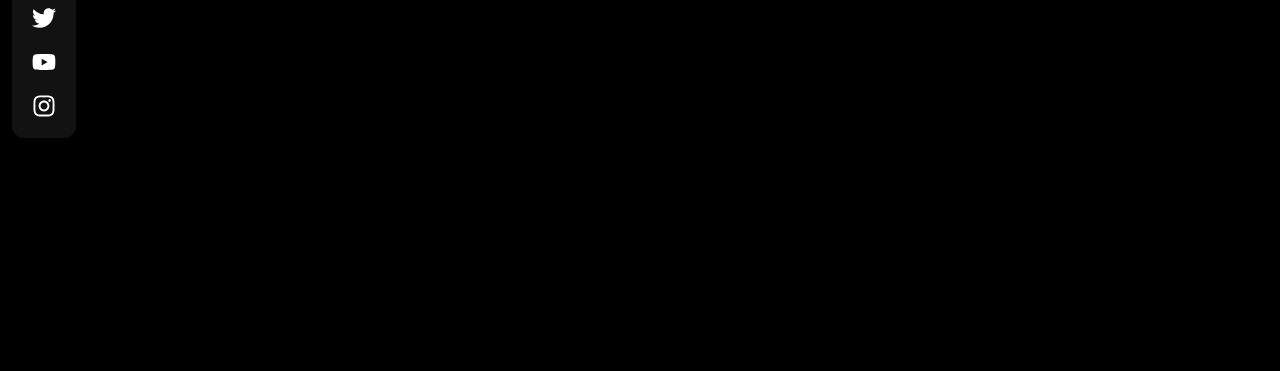
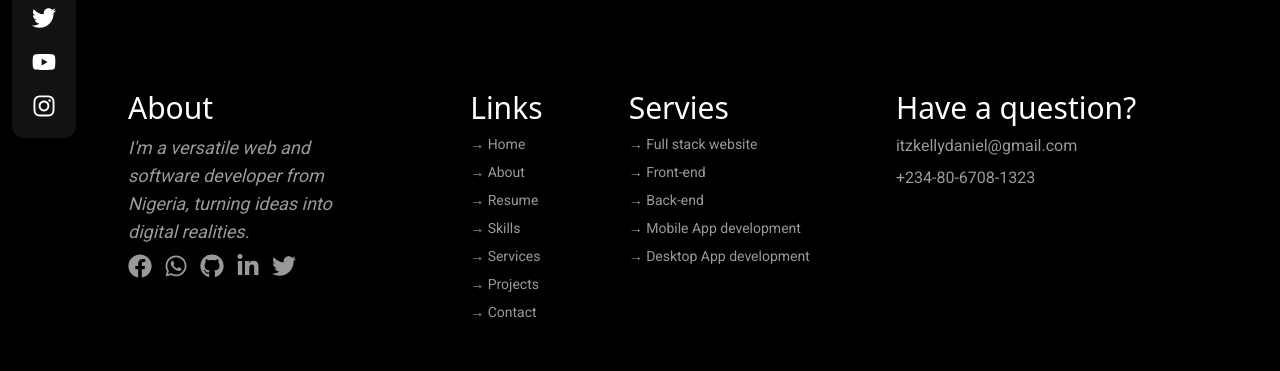
Before and after one commit to KellyDanielO/kellydanielo-portfolio, a Next.js app: page /portfolio in a window 1280 px wide. Shown: the part 426-797 px from the top of the page. Built offline with nearby package versions, Linux system fonts and the light colour scheme; no server answers; the database is empty; a web font is replaced by a local one.

Commit message:
fixed color error

```diff
--- a/src/app/components/Footer.tsx
+++ b/src/app/components/Footer.tsx
@@ -7,7 +7,7 @@ const FooterComponent = () => {
     };
     return <>
 
-        <footer className="container-wrapper py-5  flex justify-between items-start flex-col lg:flex-row gap-5 pb-10">
+        <footer className="container-wrapper bg-main  text-white py-5  flex justify-between items-start flex-col lg:flex-row gap-5 pb-10">
             <div className="lg:w-[25%] flex flex-col items-start gap-2">
                 <h1 className="text-3xl font-freeman">About</h1>
                 <em className="text-lg text-greyColor">I'm a versatile web and software developer from Nigeria, turning ideas into digital realities.</em>
--- a/src/app/page.tsx
+++ b/src/app/page.tsx
@@ -21,7 +21,7 @@ export default function Home() {
   return (
     <>
       <SocialsSection />
-      <main className="min-h-screen bg-main w-full overflow-auto font-roboto">
+      <main className="min-h-screen  text-white bg-main w-full overflow-auto font-roboto">
         {/* Navigation Bar */}
         <NavBar oberver={activeSection} />
         {/* Navigation Bar ending */}
--- a/src/app/portfolio/page.tsx
+++ b/src/app/portfolio/page.tsx
@@ -31,9 +31,9 @@ const PortfolioPage = () => {
             case 'app':
                 return <AppProjectSection projects={appProjects} />;
             case 'website':
-                return <WebProjectSection  projects={webProjects} />;
+                return <WebProjectSection projects={webProjects} />;
             case 'desktop':
-                return <DesktopProjectSection  projects={desktopProjects}  />;
+                return <DesktopProjectSection projects={desktopProjects} />;
             case 'api':
                 return <ApiProjectSection projects={apiProjects} />;
             default:
@@ -90,7 +90,7 @@ const PortfolioPage = () => {
 
     return <>
         <SocialsSection />
-        <main className="min-h-screen bg-main w-full overflow-auto font-roboto">
+        <main className="min-h-screen bg-main  text-white w-full overflow-auto font-roboto">
             {/* Navigation Bar */}
             <NavBar oberver={activeSection} />
 
@@ -106,10 +106,10 @@ const PortfolioPage = () => {
                 {/* display section */}
                 {renderActiveTab()}
             </section>
+            {/* Footer Section Begin */}
+            <FooterComponent />
+            {/* Footer Section End */}
         </main>
-        {/* Footer Section Begin */}
-        <FooterComponent />
-        {/* Footer Section End */}
     </>
 }
 
```
